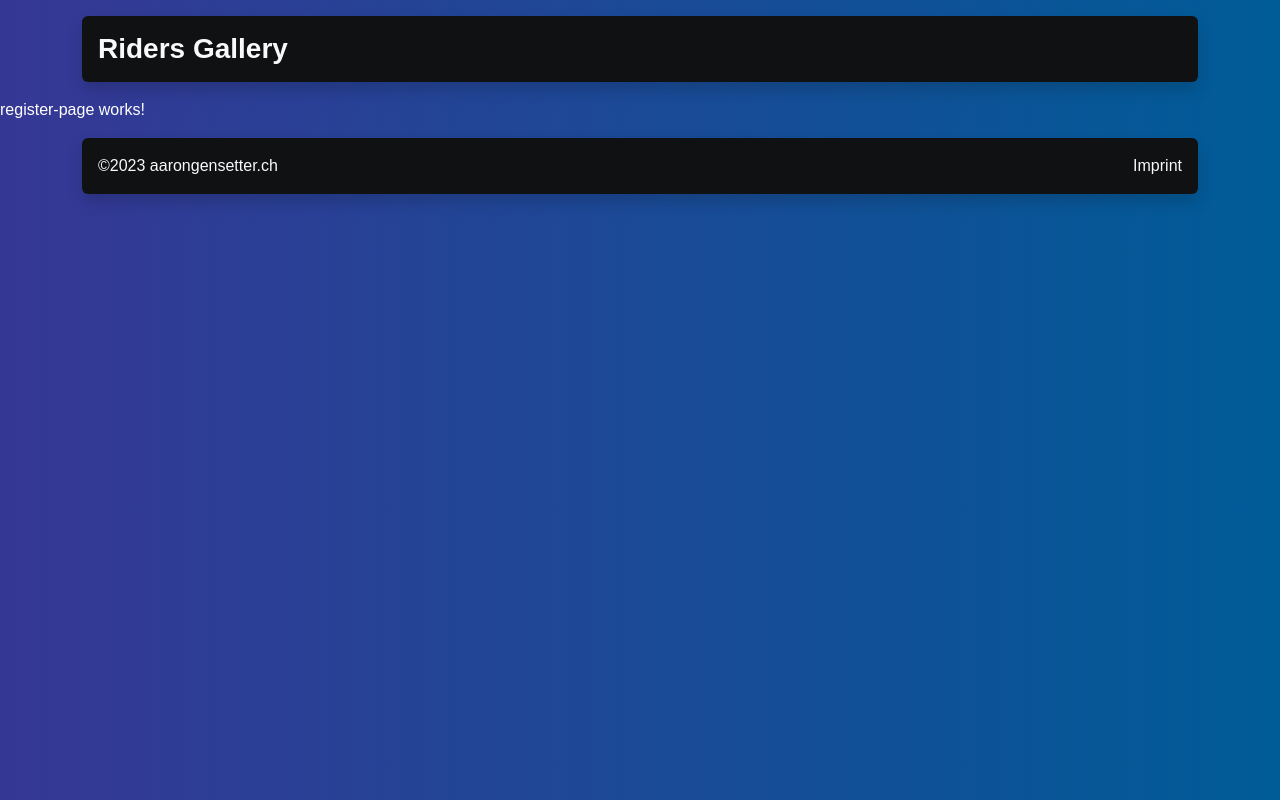
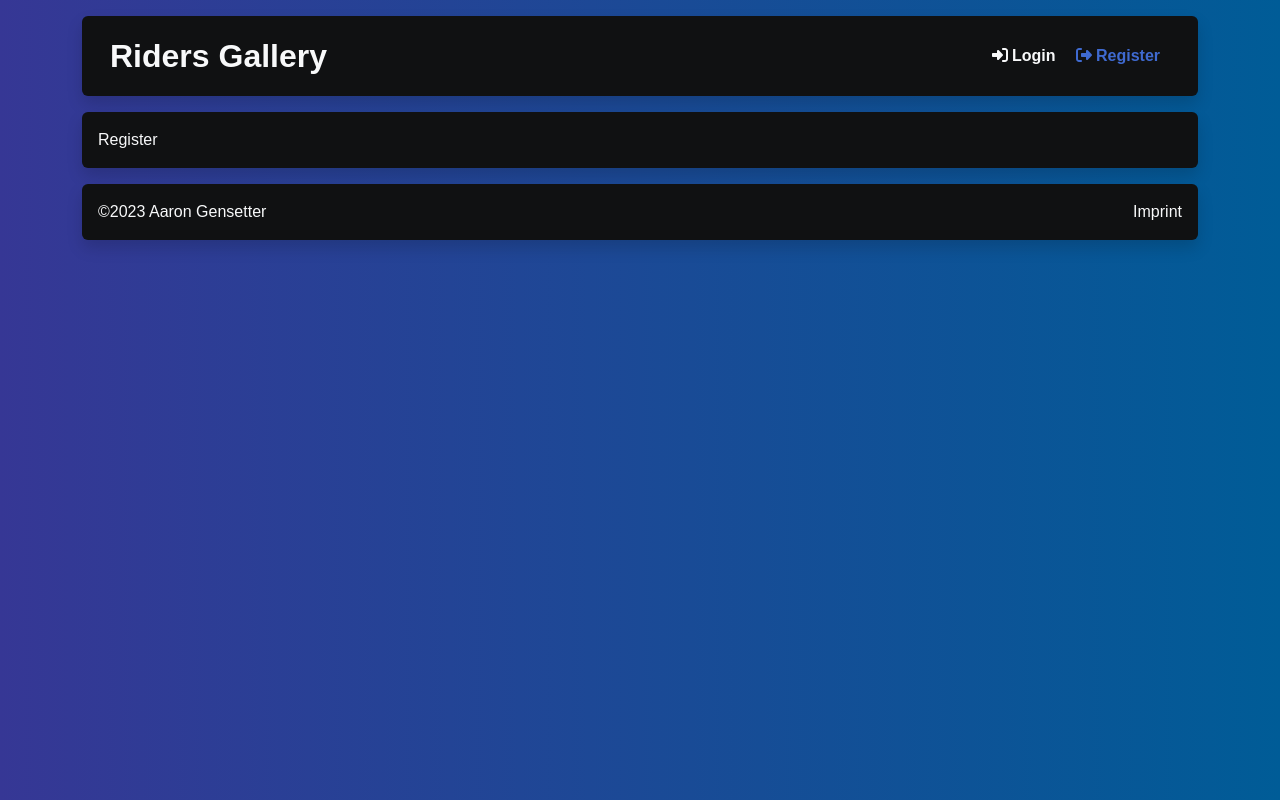
Before and after one commit to HATBE/just-a-bunch-of-files, an Angular app in the folder frontend/: page /auth/register in a window 1280 px wide. Built offline with nearby package versions, Linux system fonts and the light colour scheme.

Commit message:
header links

```diff
--- a/frontend/package.json
+++ b/frontend/package.json
@@ -18,6 +18,12 @@
     "@angular/platform-browser": "^14.0.0",
     "@angular/platform-browser-dynamic": "^14.0.0",
     "@angular/router": "^14.0.0",
+    "@fortawesome/angular-fontawesome": "~0.11.1",
+    "@fortawesome/fontawesome-svg-core": "^6.1.1",
+    "@fortawesome/free-brands-svg-icons": "^6.1.1",
+    "@fortawesome/free-regular-svg-icons": "^6.1.1",
+    "@fortawesome/free-solid-svg-icons": "^6.1.1",
+    "angular-font-awesome": "^3.1.2",
     "bootstrap": "^5.3.1",
     "jquery": "^3.7.0",
     "popper.js": "^1.16.1",
--- a/frontend/src/app/components/pages/auth/login-page/login-page.component.html
+++ b/frontend/src/app/components/pages/auth/login-page/login-page.component.html
@@ -1 +1,7 @@
-<p>login-page works!</p>
+<div class="container my-3">
+  <div class="card bg-dark rounded overflow-hidden shadow text-light">
+    <div class="card-body">
+      Login
+    </div>
+  </div>
+</div>
--- a/frontend/src/app/components/pages/auth/register-page/register-page.component.html
+++ b/frontend/src/app/components/pages/auth/register-page/register-page.component.html
@@ -1 +1,7 @@
-<p>register-page works!</p>
+<div class="container my-3">
+  <div class="card bg-dark rounded overflow-hidden shadow text-light">
+    <div class="card-body">
+      Register
+    </div>
+  </div>
+</div>
--- a/frontend/src/app/components/shared/footer/footer.component.html
+++ b/frontend/src/app/components/shared/footer/footer.component.html
@@ -3,7 +3,7 @@
     <div class="card bg-dark rounded overflow-hidden shadow text-light">
       <div class="card-body d-flex justify-content-between">
         <div>
-          &copy;2023 <a draggable="false" target="_blank" class="text-decoration-none link-light" href="https://aarongensetter.ch">aarongensetter.ch</a>
+          &copy;2023 <a draggable="false" target="_blank" class="text-decoration-none link-light" href="https://aarongensetter.ch">Aaron Gensetter</a>
         </div>
         <div>
           <a draggable="false" target="_blank" class="text-decoration-none link-light" href="https://aarongensetter.ch/imprint">Imprint</a>
--- a/frontend/src/app/components/shared/header/header.component.css
+++ b/frontend/src/app/components/shared/header/header.component.css
@@ -0,0 +1,24 @@
+header {
+  transition-duration: .2s;
+  color: var(--bs-light);
+}
+nav {
+  overflow: hidden;
+}
+
+.navbar-toggler {
+  border: none;
+  filter: invert(100%);
+  padding: 0;
+  margin: 0;
+}
+.navbar-toggler:focus,
+.navbar-toggler:active,
+.navbar-toggler-icon:focus {
+    outline: none;
+    box-shadow: none;
+}
+
+header {
+  border-color: #525252 !important;
+}
--- a/frontend/src/app/components/shared/header/header.component.html
+++ b/frontend/src/app/components/shared/header/header.component.html
@@ -2,7 +2,29 @@
   <div class="container my-3">
     <div class="card bg-dark rounded overflow-hidden shadow text-light">
       <div class="card-body">
-        <a draggable="false" class="text-decoration-none link-light" routerLink="/"><h1 class="h3">Riders Gallery</h1></a>
+        <nav class="navbar navbar-expand-lg m-0 p-0">
+          <div class="container d-flex justify-content-between align-items-center">
+            <a draggable="false" class="user-select-none navbar-brand" routerLink="/">
+              <h2 class="text-light fw-bold p-0 m-0">
+                Riders Gallery
+              </h2>
+            </a>
+            <button class="navbar-toggler" type="button" data-bs-toggle="collapse" data-bs-target="#navbarNavAltMarkup" aria-controls="navbarNavAltMarkup" aria-expanded="false" aria-label="Toggle navigation">
+              <span class="navbar-toggler-icon"></span>
+            </button>
+            <div class="collapse navbar-collapse" id="navbarNavAltMarkup">
+              <ul class="navbar-nav ms-auto" >
+                <ng-container *ngIf="!isLoggedIn">
+                  <app-navbtn [icon]="faRightToBracket" [link]="'/auth/login'" [name]="'Login'"></app-navbtn>
+                  <app-navbtn [icon]="faRightFromBracket" [link]="'/auth/register'" [name]="'Register'"></app-navbtn>
+                </ng-container>
+                <ng-container *ngIf="isLoggedIn">
+                  <app-navbtn [icon]="faMotorcycle" [link]="'/profile/hatbe2113'" [name]="'Profile'"></app-navbtn>
+                </ng-container>
+              </ul>
+            </div>
+          </div>
+        </nav>
       </div>
     </div>
   </div>
--- a/frontend/src/app/components/shared/header/header.component.ts
+++ b/frontend/src/app/components/shared/header/header.component.ts
@@ -1,4 +1,5 @@
 import { Component, OnInit } from '@angular/core';
+import { faMotorcycle, faRightFromBracket, faRightToBracket } from '@fortawesome/free-solid-svg-icons';
 
 @Component({
   selector: 'app-header',
@@ -6,6 +7,11 @@ import { Component, OnInit } from '@angular/core';
   styleUrls: ['./header.component.css']
 })
 export class HeaderComponent implements OnInit {
+  faRightFromBracket = faRightFromBracket;
+  faRightToBracket = faRightToBracket;
+  faMotorcycle = faMotorcycle;
+
+  isLoggedIn: boolean = false;
 
   constructor() { }
 
--- /dev/null
+++ b/frontend/src/app/components/shared/header/navbtn/navbtn.component.css
@@ -0,0 +1,12 @@
+.nav-item a.active {
+  color: var(--bs-primary) !important;
+}
+.nav-item a {
+  overflow: hidden;
+  padding: 10px;
+}
+.nav-item a:hover {
+  color: var(--bs-primary) !important;
+  transition-duration: .2s;
+  opacity: 0.85;
+}
--- /dev/null
+++ b/frontend/src/app/components/shared/header/navbtn/navbtn.component.html
@@ -0,0 +1,3 @@
+<li class="nav-item">
+  <a draggable="false" class="user-select-none nav-link link-light fw-bold" routerLinkActive="active" [routerLinkActiveOptions]="{exact: true}" routerLink="{{link}}"><fa-icon [icon]="icon"></fa-icon>  {{name}}</a>
+</li>
--- /dev/null
+++ b/frontend/src/app/components/shared/header/navbtn/navbtn.component.ts
@@ -0,0 +1,20 @@
+import { Component, Input, OnInit } from '@angular/core';
+import { IconDefinition } from '@fortawesome/free-brands-svg-icons';
+import { faHouse } from '@fortawesome/free-solid-svg-icons';
+
+@Component({
+  selector: 'app-navbtn',
+  templateUrl: './navbtn.component.html',
+  styleUrls: ['./navbtn.component.css']
+})
+export class NavbtnComponent implements OnInit {
+  @Input() name = "";
+  @Input() link = "";
+  @Input() icon: IconDefinition = faHouse;
+
+  constructor() { }
+
+  ngOnInit(): void {
+  }
+
+}
--- a/frontend/src/styles.css
+++ b/frontend/src/styles.css
@@ -47,6 +47,7 @@ html {
   background-color: var(--bs-dark);
   opacity: 0.85;
 }
+
 a.link-primary {
   color: var(--bs-primary) !important;
 }
```
Also changed, not shown: frontend/src/app/app.module.ts (+10 -2 lines), 1 other file (tests, documents, lock files or other folders).
